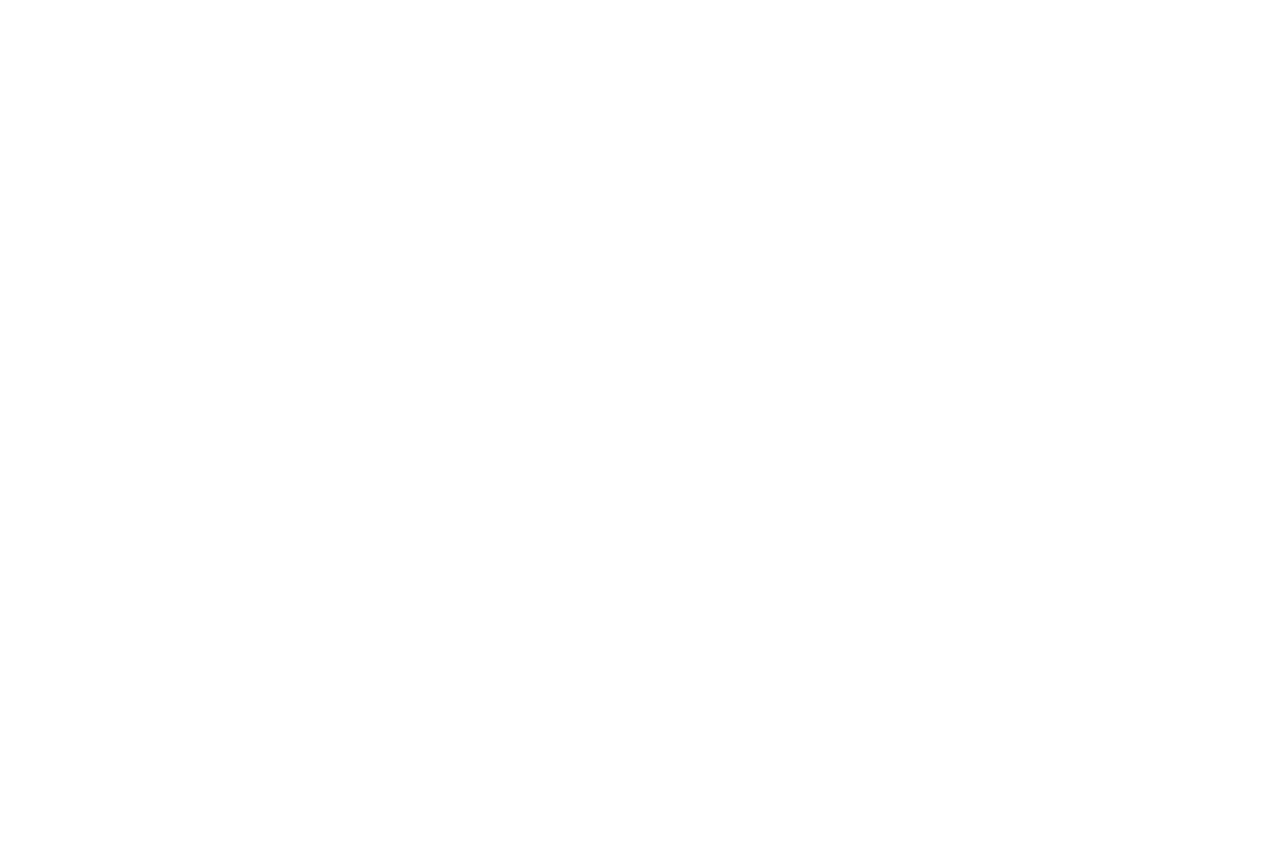
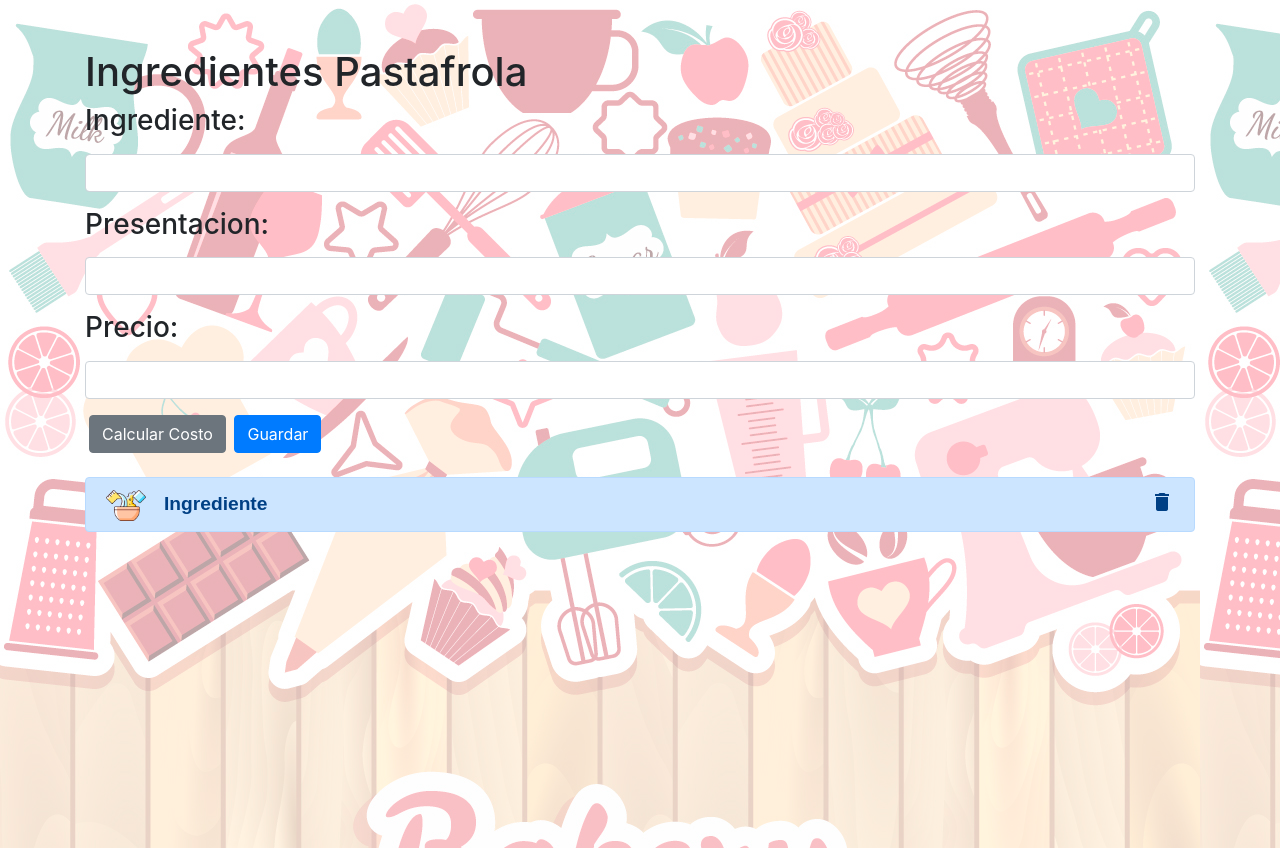
Before and after one commit to gabaiz88/PreEntrega3JS_Gabriel_Aizman, a plain HTML site: page pastafrola.html in a window 1280 px wide. Before the commit the page ends 800 px from the top, so only its background shows below. Drawn offline with nearby package versions, Linux system fonts and the light colour scheme.

Commit message:
pastafrola.html

```diff
--- a/css/style.css
+++ b/css/style.css
@@ -2,6 +2,7 @@
     --clr-main: #FEFFBF;
     --clr-dark: #27292b;
     --clr-light: #f5f5f5;
+    --clr-backgroud: rgb(255, 229, 245);
     --box-shadow: 0 0 10px rgba(0, 0, 0, .2);
     --box-shadow-expand: 0 0 10px rgba(0, 0, 0, .3);
     font-family:'Lucida Sans', 'Lucida Sans Regular', 'Lucida Grande', 'Lucida Sans Unicode', Geneva, Verdana, sans-serif;
@@ -27,7 +28,7 @@ a {
 
 header{
     box-shadow: var(--box-shadow);
-    background-color: #f5f5f5;
+    background-color: var(--clr-backgroud);
 }
 
 main {
@@ -70,6 +71,16 @@ main {
     box-shadow: var(--box-shadow-expand);
 }
 
+.icono img {
+    margin-right: 10px;
+    width: 40px;
+}
+
+.alert b {
+    font-size: larger;
+    font-family:sans-serif;
+}
+
 @media screen and (min-width: 400px){
     .main-grid{
         display: grid;
@@ -102,7 +113,6 @@ main {
         width: 50px;
     }
 }
-
 @media screen and (min-width: 800px){
     .main-grid{
         padding: 8rem 12rem;
--- a/pastafrola.html
+++ b/pastafrola.html
@@ -1,12 +1,52 @@
 <!DOCTYPE html>
 <html lang="en">
+
 <head>
     <meta charset="UTF-8">
     <meta http-equiv="X-UA-Compatible" content="IE=edge">
     <meta name="viewport" content="width=device-width, initial-scale=1.0">
     <title>Pastafrola</title>
+    <!-- CSS only -->
+    <link href="https://fonts.googleapis.com/css2?family=Material+Icons"
+      rel="stylesheet">
+    <link href="https://cdn.jsdelivr.net/npm/bootstrap@5.2.2/dist/css/bootstrap.min.css" rel="stylesheet" integrity="sha384-Zenh87qX5JnK2Jl0vWa8Ck2rdkQ2Bzep5IDxbcnCeuOxjzrPF/et3URy9Bv1WTRi" crossorigin="anonymous">
+    <link rel="stylesheet" href="./css/style.css">
 </head>
+
 <body>
+    <div class="container mt-5">
+        <div class="contenedorPastafrola">
+            <h1>
+                Ingredientes Pastafrola
+            </h1>
+            <form id="formulario">
+                <h3>Ingrediente:</h3>
+                <input type="text" id="ingrediente" class="form-control my-3" >
+                <h3>Presentacion:</h3>
+                <input type="text" id="tamanio" class="form-control my-3">
+                <h3>Precio:</h3>
+                <input type="number" id="precio" class="form-control my-3">
+                <button class="btn btn-secondary mx-1">Calcular Costo</button>
+                <button type="submit" class="btn btn-primary">Guardar</button>
+            </form>
+            <div id="listaIngredientes" class="mt-4">
+                <div class="alert alert-primary" role="alert">
+                    <i class="icono float-left mr-2"><img src="./img/ingredientes.png" alt="ingredientes"></i>
+                    <b>Ingrediente</b>
+                    <span class="float-right">
+                        <i class="material-icons">
+                            delete
+                        </i>
 
+                    </span>
+                </div>
+            </div>
+
+        </div>
+    </div>
+<!-- JavaScript Bundle with Popper -->
+    <link rel="stylesheet" href="https://maxcdn.bootstrapcdn.com/bootstrap/4.1.0/css/bootstrap.min.css">
+    <script src="https://cdn.jsdelivr.net/npm/@popperjs/core@2.11.2/dist/umd/popper.min.js" integrity="sha384-q9CRHqZndzlxGLOj+xrdLDJa9ittGte1NksRmgJKeCV9DrM7Kz868XYqsKWPpAmn" crossorigin="anonymous"></script>
+    <script src="https://cdn.jsdelivr.net/npm/bootstrap@5.2.2/dist/js/bootstrap.bundle.min.js" integrity="sha384-OERcA2EqjJCMA+/3y+gxIOqMEjwtxJY7qPCqsdltbNJuaOe923+mo//f6V8Qbsw3" crossorigin="anonymous"></script>
 </body>
 </html>
```
Also changed, not shown: index.html (+4 -1 lines), js/main.js (+60 -0 lines), img/ingredientes.png (added).
